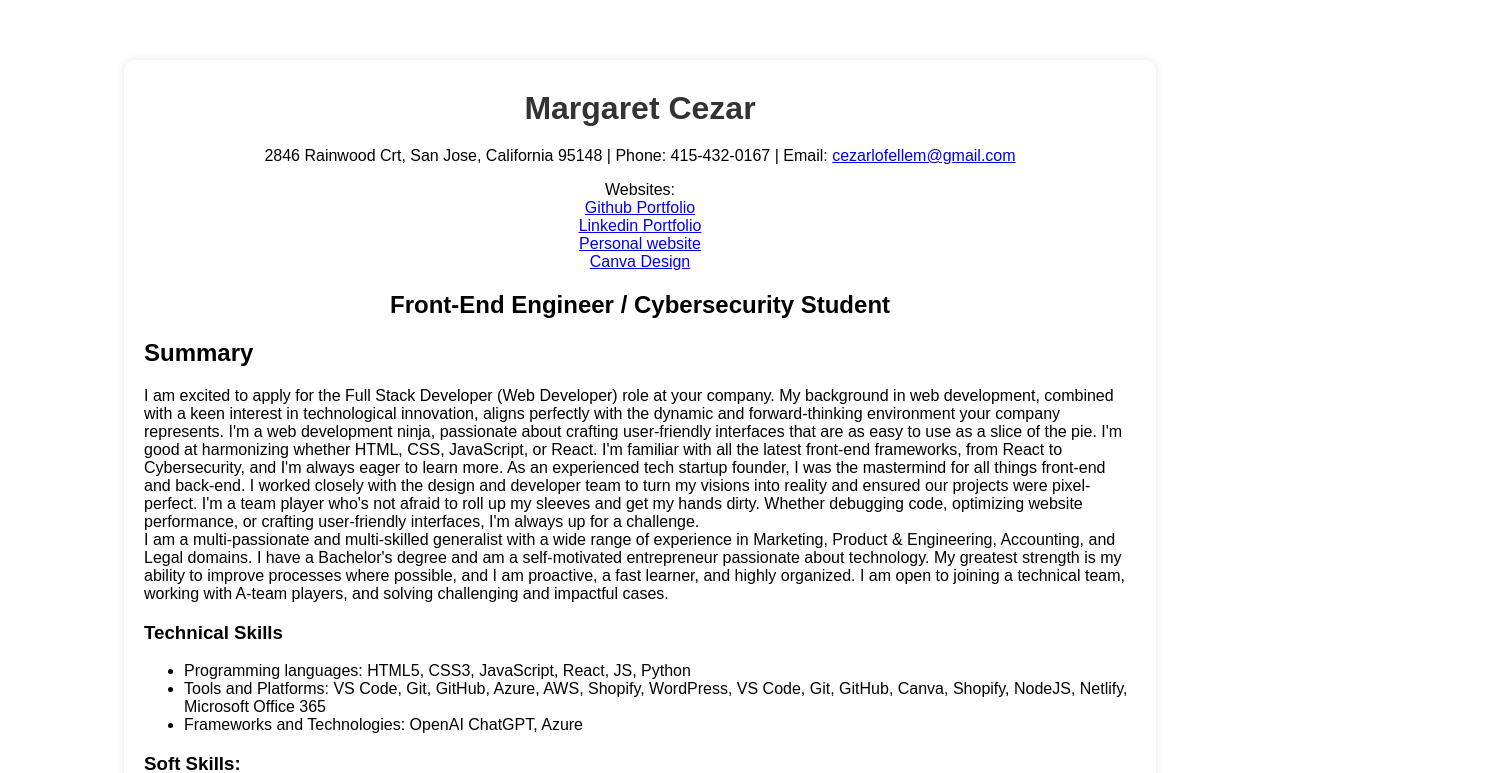
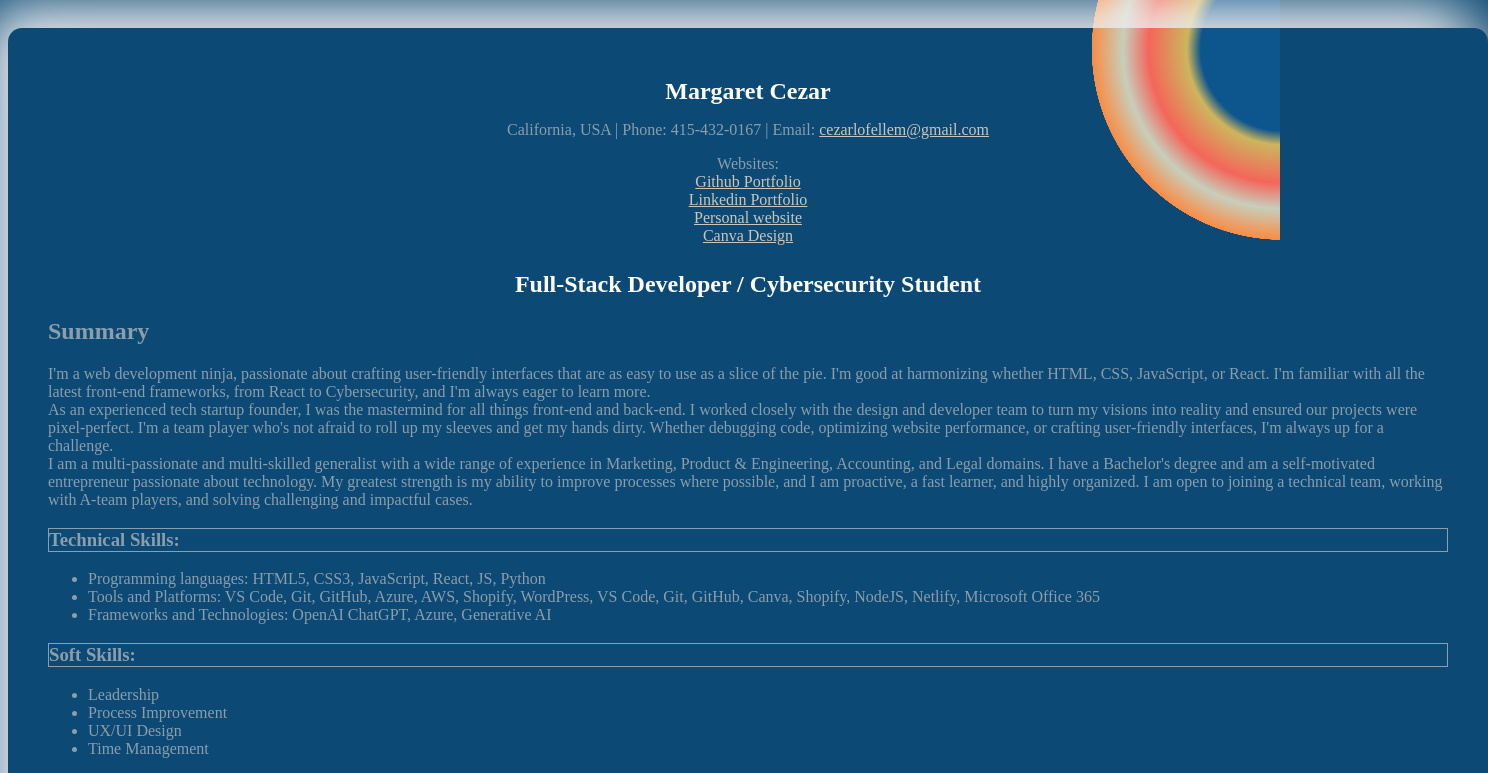
Before and after one commit to Margaret6556/resumemargaretcezar, a plain HTML site: page index.html in a window 1280 px wide. Shown: the top 773 px of the page, 1488 px wide, since content can reach past the window. Drawn offline with Linux system fonts and the light colour scheme; a script that the page names is missing.

Commit message:
several styling applied (1st)

```diff
--- a/index.html
+++ b/index.html
@@ -6,51 +6,53 @@
 <title>Margaret Cezar's Resume</title>
 <link rel="stylesheet" href="style.css" />
  </head>
+
  <body>
  <div class="resume-container">
  <header>
- <h1>Margaret Cezar</h1>
- </header>
-
- <section class="contact-info">
- <p>2846 Rainwood Crt, San Jose, California 95148 | Phone: 415-432-0167 |
+    <section class="contact-info">
+    <h1>Margaret Cezar</h1>
+        <p> California, USA | Phone: 415-432-0167 |
  Email:
- <a href="mailto:cezarlofellem@gmail.com" >cezarlofellem@gmail.com</a>
+<a href="mailto:cezarlofellem@gmail.com" rel="noopener noreferrer">cezarlofellem@gmail.com</a>
  </p>
  <p>
- Websites:
+ <section class="navbar">
+    Websites:
  <br />
-    <a href="https://www.github.com/margaret6556/" aria-label="github portfolio"> Github Portfolio </a> <br/>
-    <a href="https://www.linkedin.com/in/margaretcezar.com" aria-label="Linkedin website"> Linkedin Portfolio </a> <br/>
-    <a href="https://www.margaretcezar.com" aria-label="personal website"> Personal website </a> <br/>
-    <a href="https://margaretcezar.my.canva.site/" aria-label="personal website canva made design"
+<a href="https://www.github.com/margaret6556/" target="_blank" rel="noopener noreferrer" aria-label="github portfolio">Github Portfolio</a><br/>
+
+    <a href="https://www.linkedin.com/in/margaretcezar.com" target="_blank" rel="noopener noreferrer" aria-label="Linkedin website"> Linkedin Portfolio </a> <br/>
+    <a href="https://www.margaretcezar.com" target="_blank" rel="noopener noreferrer" aria-label="personal website"> Personal website </a> <br/>
+    <a href="https://margaretcezar.my.canva.site/" target="_blank" rel="noopener noreferrer" aria-label="personal website canva made design"
     > Canva Design</a>
     <br />
-
     </p>
-
-    <h1>Front-End Engineer / Cybersecurity Student</h1>
     </section>
 
+    <h1>Full-Stack Developer / Cybersecurity Student</h1>
+    </section>
+ </header>
     <!-- Additional sections for Education, Experience, etc. -->
 
     <section>
     <div class="resume-body">
     <h2>Summary</h2>
-    <p>I am excited to apply for the Full Stack Developer (Web Developer) role at your company. My background in web development, combined with a keen interest in technological innovation, aligns perfectly with the dynamic and forward-thinking environment your company represents.
-I'm a web development ninja, passionate about crafting user-friendly interfaces that are as easy to use as a slice of the pie. I'm good at harmonizing whether HTML, CSS, JavaScript, or React. I'm familiar with all the latest front-end frameworks, from React to Cybersecurity, and I'm always eager to learn more.
-As an experienced tech startup founder, I was the mastermind for all things front-end and back-end. I worked closely with the design and developer team to turn my visions into reality and ensured our projects were pixel-perfect. I'm a team player who's not afraid to roll up my sleeves and get my hands dirty. Whether debugging code, optimizing website performance, or crafting user-friendly interfaces, I'm always up for a challenge.
+    <p> I'm a web development ninja, passionate about crafting user-friendly interfaces that are as easy to use as a slice of the pie. I'm good at harmonizing whether HTML, CSS, JavaScript, or React. I'm familiar with all the latest front-end frameworks, from React to Cybersecurity, and I'm always eager to learn more.
+
+<br />
+    As an experienced tech startup founder, I was the mastermind for all things front-end and back-end. I worked closely with the design and developer team to turn my visions into reality and ensured our projects were pixel-perfect. I'm a team player who's not afraid to roll up my sleeves and get my hands dirty. Whether debugging code, optimizing website performance, or crafting user-friendly interfaces, I'm always up for a challenge.
 <br />
 I am a multi-passionate and multi-skilled generalist with a wide range of experience in Marketing, Product & Engineering, Accounting, and Legal domains. I have a Bachelor's degree and am a self-motivated entrepreneur passionate about technology.  My greatest strength is my ability to improve processes where possible, and I am proactive, a fast learner, and highly organized. I am open to joining a technical team, working with A-team players, and solving challenging and impactful cases.
 </p>
 
-<h3>Technical Skills</h3>
+<h3>Technical Skills:</h3>
 
 <ul>
     <li>Programming languages:
 HTML5, CSS3, JavaScript, React, JS, Python </li>
     <li>Tools and Platforms: VS Code, Git, GitHub, Azure, AWS, Shopify, WordPress, VS Code, Git, GitHub, Canva, Shopify, NodeJS, Netlify, Microsoft Office 365</li>
-    <li>Frameworks and Technologies: OpenAI ChatGPT, Azure </li>
+    <li>Frameworks and Technologies: OpenAI ChatGPT, Azure, Generative AI </li>
 </ul>
 
 <h3>Soft Skills:</h3>
--- a/style.css
+++ b/style.css
@@ -1,37 +1,74 @@
 /* style.css */
 body {
-  font-family: Arial, sans-serif;
-  background-color: radial-gradient(
-    circle at 10% 20%,
-    rgb(137, 210, 253) 0%,
-    rgb(255, 241, 188) 90%
+  display: flex;
+  flex-direction: column;
+  font-family: fantasy papyrus, sans-serif;
+  background: radial-gradient(
+    263px at 100.2% 3%,
+    rgb(12, 85, 141) 31.1%,
+    rgb(205, 181, 93) 36.4%,
+    rgb(244, 102, 90) 50.9%,
+    rgb(199, 206, 187) 60.7%,
+    rgb(249, 140, 69) 72.5%,
+    rgb(12, 73, 116) 72.6%
   );
-  margin: 40px auto;
-  padding: 20px 20px;
+  padding: 10px auto;
+  color: #8b9eab;
+  font-weight: 400;
 }
 
-.resume-container {
-  width: 80%;
-  margin: auto;
-  background-color: white;
-  border-radius: 10px;
-  padding: 20px;
-  box-shadow: 0px 0px 10px rgba(0, 0, 0, 0.1);
+h1 {
+  font-size: x-large;
 }
 
-resume-container .header {
+h3 {
+  border: solid 1px #8b9eab;
+}
+
+.contact-info .navbar {
+overflow: hidden;
+background-color: transparent !important;
+}
+.resume-container {
+  position: relative;
+  margin: 20px auto;
+  padding: 40px 40px;
+  width: 1400px;
+  height: 1500px;
+  border-radius: 14px;
+  overflow: hidden;
+  align-items: center;
+  justify-content: center;
+  box-shadow: 20px 20px 60px #bebebe, -20px -20px 60px #ffffff;
+}
+
+resume-container {
   text-align: center;
 }
-.contact-info {
+
+header .contact-info {
+  margin: 10px auto;
   text-align: center;
 }
 
 header h1 {
   margin: 10px auto;
   text-align: center;
-  color: #333;
+  color: #ffffff;
 }
 
-section {
-  margin-top: 20px;
+a:link {
+  color: #cac7ba;
 }
+
+a:active {
+  color: #cac7ba;
+}
+
+a:hover {
+  color: #ffffff;
+}
+
+a:visited {
+  color: #cac7ba;
+}
```
